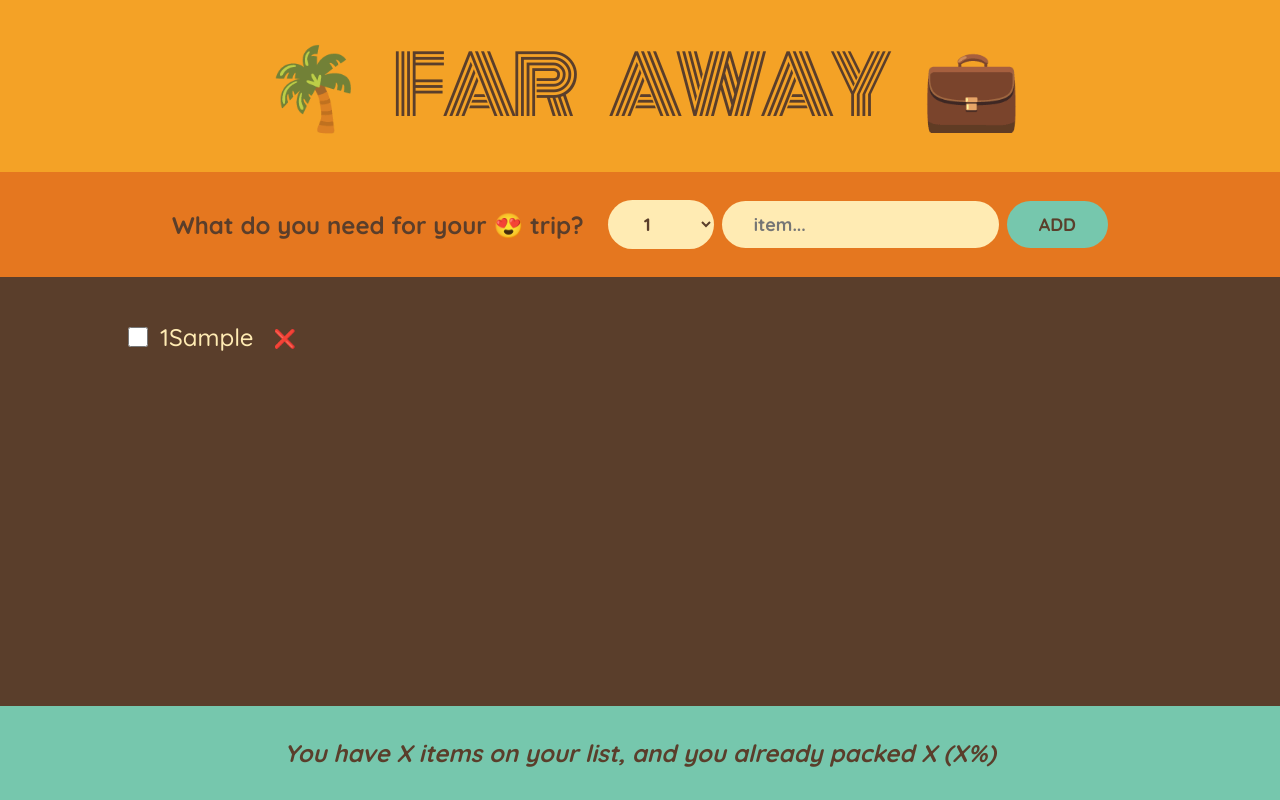
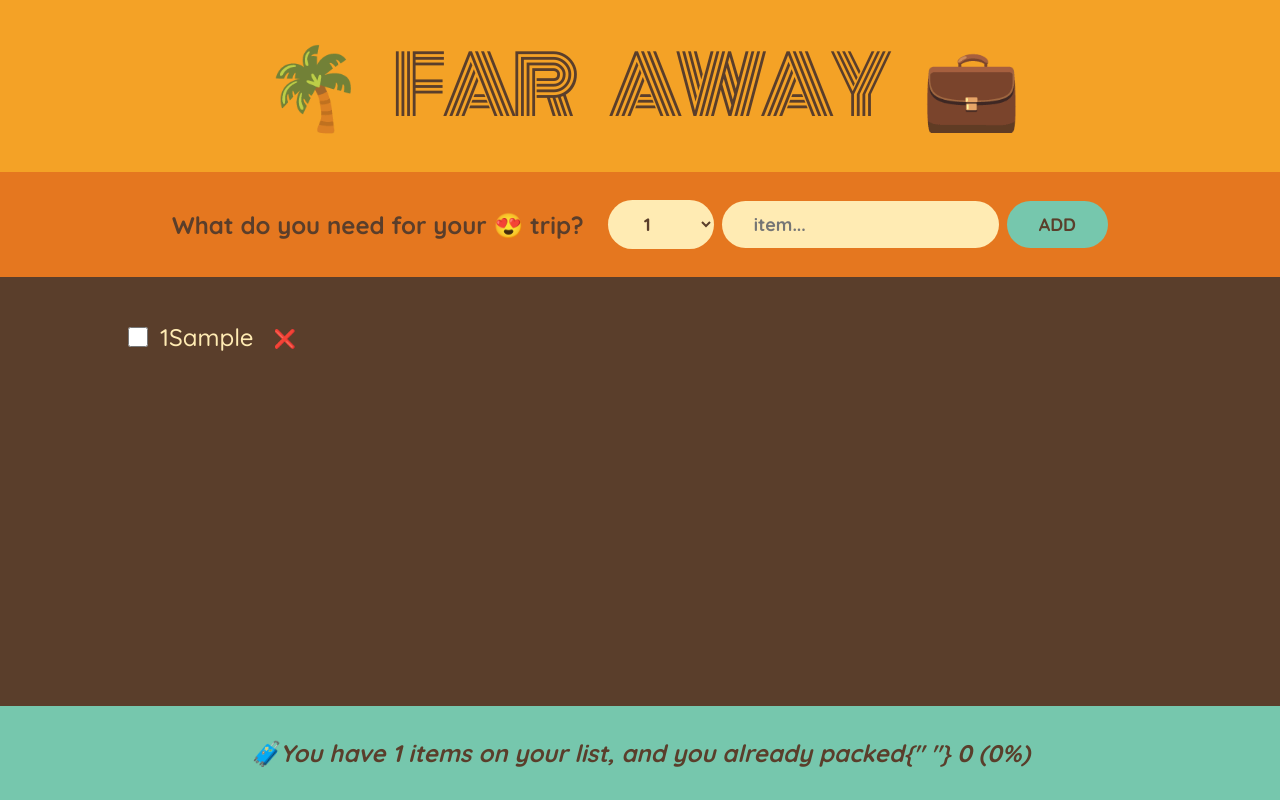
Before and after one commit to tomikimi/travel_list, a React (Vite) app: page / in a window 1280 px wide. Both pictures are taken after typing "Sample" into the empty fields and a click on the button "ADD". Built offline with nearby package versions, Linux system fonts and the light colour scheme.

Commit message:
Implementation of Stats functionality

```diff
--- a/src/App.jsx
+++ b/src/App.jsx
@@ -85,10 +85,25 @@
   );
 }
 
-function Stats() {
+function Stats({ items }) {
+  if (!items.length)
+    return (
+      <p className="stats">
+        <em>Start adding items to your packing list 🫡</em>
+      </p>
+    );
+
+  const numItems = items.length;
+  const numPacked = items.filter((item) => item.packed).length;
+  const percentage = Math.round((numPacked / numItems) * 100);
   return (
     <footer className="stats">
-      <em>You have X items on your list, and you already packed X (X%)</em>
+      <em>
+        {percentage === 100
+          ? `You got everything! Ready to go 🚀`
+          : `🧳You have ${numItems} items on your list, and you already packed{" "}
+        ${numPacked} (${percentage}%)`}
+      </em>
     </footer>
   );
 }
@@ -121,7 +136,7 @@
         onDeleteItem={handleDeleteItem}
         onToggleItems={handleToggleItem}
       ></PackingList>
-      <Stats></Stats>
+      <Stats items={items}></Stats>
     </div>
   );
 }
```
